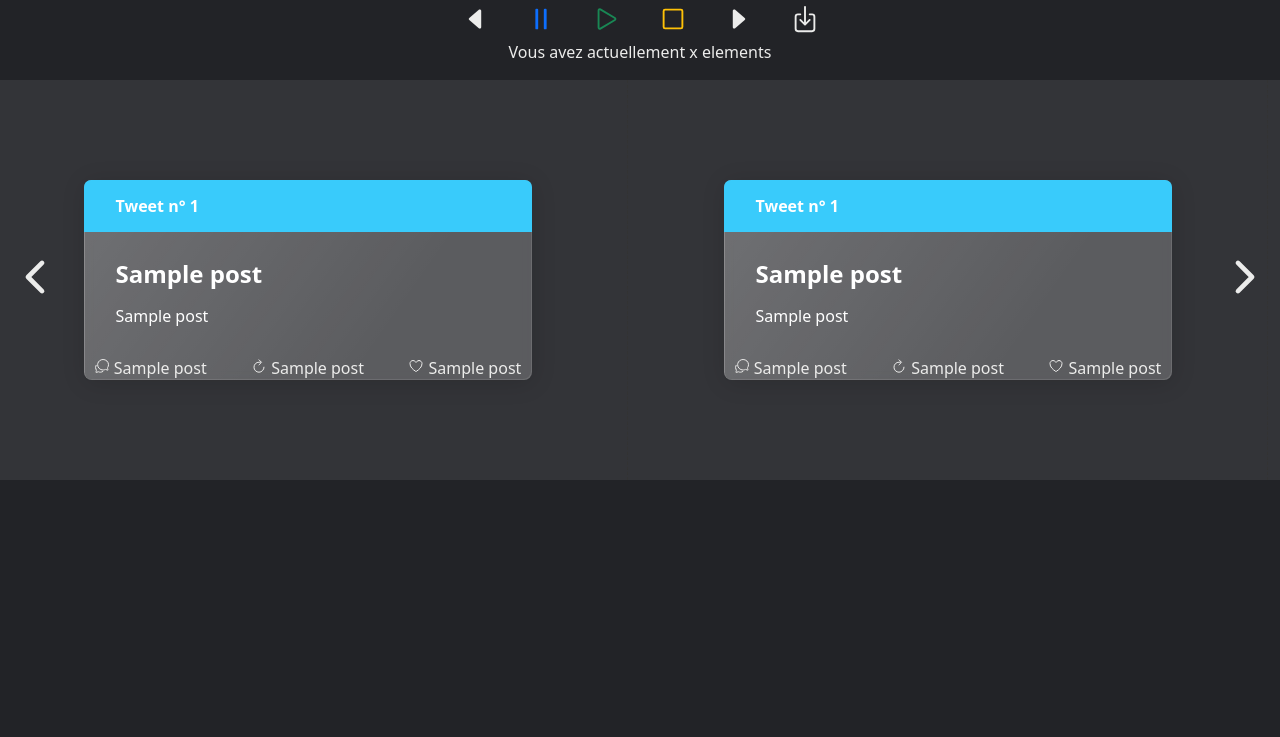
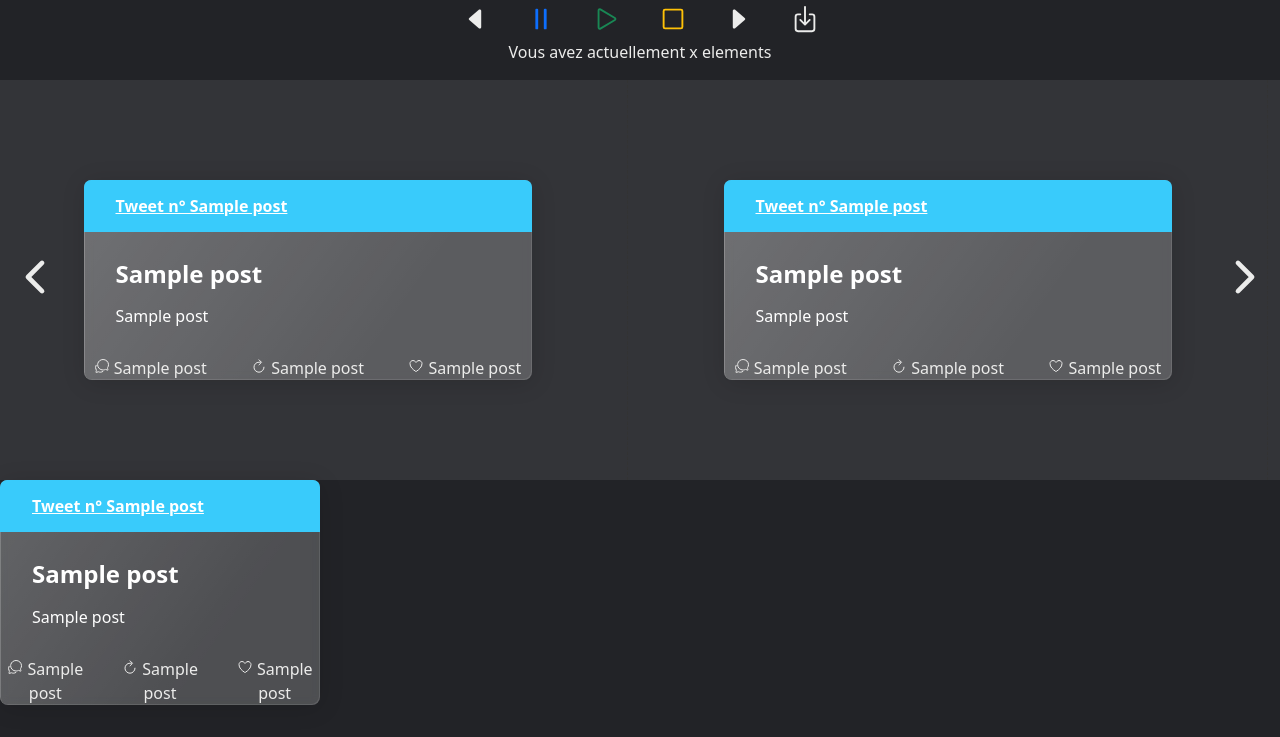
Before and after one commit to Walomer/Remote-For-Crawler, a Flask app: template templates/home.html in a window 1280 px wide. Shown: the part 454-1191 px from the top of the page. Before the commit the page ends 934 px from the top, so only its background shows below. Run offline with Flask 2, Linux system fonts and the light colour scheme; the template is opened without the code that fills it: most values are stand-ins (such as "Sample title", 1, 10 or a date in 2020); some libraries are stand-ins or nearby versions; some web fonts are replaced.

Commit message:
Ajout d'une nouvelle table (requete) pour gérer les différentes requete émise par l'utilisateur

```diff
--- a/main.py
+++ b/main.py
@@ -1,3 +1,4 @@
+import datetime
 import sqlite3
 from werkzeug.exceptions import abort
 from flask import Flask, render_template, request
@@ -14,14 +15,18 @@ def home():
     sqliteConnection  = sqlite3.connect('database/database.db')
     cursor = sqliteConnection.cursor()
     posts = cursor.execute('SELECT * FROM posts').fetchall()
+    print(datetime.datetime.now().strftime("%Y-%m-%d %H:%M:%S"))
+    requete = cursor.execute('SELECT * FROM requetes').fetchall()
+    print(requete)
+    if(not requete):
+        requete = [0]
+    print(requete)
     cursor.close()
-    return render_template('home.html', posts=posts)
+    return render_template('home.html', posts=posts, id_requete=requete[0]+1)
 
 @app.route('/research', methods=['POST'])
 def research():
     print(request.form.to_dict(flat=False))
-    #! afficher les tweet dans article selon bdd
-    #! SLIDER -> PARTIE AFFICHAGE
     #! regarder si possibilite de stop, reprendre, 10 avant, 10 apres (la télécommande)
     #! Gestion des bouttons de la telecommande ici !! Selon des fonctions definies et des variables globales
     # Voir les parametres du form
@@ -36,6 +41,16 @@ def research():
     search = request.form.get('search')
     typeSearch = request.form.get('typeRecherche')
     qte = request.form.get('qte_tweet')
+
+    # On récupère le numéro de la requete
+    id_requete = request.form.get("id_requete")
+    # Ajout de la nouvelle requete à la base de donnée
+    # sqliteConnection.execute("""INSERT INTO requetes (id, nom_recherche, type, date, quantite)
+    #                                    VALUES (?,?,?,?,?);""", (
+    #     id_requete, search, typeSearch, datetime.datetime.now().date(), qte))
+    #print(id_requete)
+
+
 
     # Si on arrive ici, c'est un nouvelle recherche, dont on réinitialise notre liste
     tweets = []
@@ -54,7 +69,7 @@ def research():
             # On regarde le nombre demander dans le formulaire et une fois qu'on arrive à cette quantité on sort de la boucle
             if i > int(qte):
                 break
-            ajoutBDD(tweet,search)
+            ajoutBDD(tweet,search, id_requete)
 
         msg = search+" by users"
     elif typeSearch == "typeHashtag":
@@ -64,7 +79,7 @@ def research():
     else:
         # On parcours la liste des résultat du scrap pour les ajouter dans un dictionnaire afin de pouvoir traiter les données plus facilement
         for i, tweet in enumerate(scraper.get_items()):
-            ajoutBDD(tweet,search)
+            ajoutBDD(tweet,search, id_requete)
 
     # On récupère toute les donnée de la base de donnée afin de les afficher sur le résultat
     posts = cursor.execute('SELECT * FROM posts').fetchall()
@@ -79,7 +94,7 @@ def get_db_connection():
     return conn
 
 # Ajoutes les données dans la base de donnée
-def ajoutBDD(tweet, search):
+def ajoutBDD(tweet, search, id_requete):
     sqliteConnection  = sqlite3.connect('database/database.db')
     cursor = sqliteConnection.cursor()
     print("lien twiter : " + str(tweet))
@@ -87,23 +102,40 @@ def ajoutBDD(tweet, search):
     tweets_id = cursor.execute('SELECT tweet_id FROM posts').fetchall()
     # Vérification qu'il existe déjà une valeur dans la base de donnée sinon on ne pourra pas parcourir les tweet pour vérifier
     if(tweets_id):
-        for tweet_id in tweets_id[0]:
-            # Vérification pour ne pas ajouter les doublons et ne pas avoir de problème avec la base de donnée
-            if tweet_id != tweet.id:
-                ####  Ajout dans la base de donnée de chaques réponses ###
-                # Préparation de la requête
-                sqliteConnection.execute("""INSERT INTO posts (tweet_id, user_name, content, reply_count, retweet_count, likes, created_date, search, linkToTweet)
-                                       VALUES (?,?,?,?,?,?,?,?,?);""", (
-                    tweet.id, tweet.user.username, tweet.content, tweet.replyCount, tweet.retweetCount, tweet.likeCount,
-                    tweet.date, search, str(tweet)))
-                print("Record inserted successfully into SqliteDb_developers table ")
+        if(checkIfTweetExist(tweet.id)):
+        # Vérification pour ne pas ajouter les doublons et ne pas avoir de problème avec la base de donnée
+            ####  Ajout dans la base de donnée de chaques réponses ###
+            # Préparation de la requête
+            sqliteConnection.execute("""INSERT INTO posts (tweet_id, user_name, content, reply_count, retweet_count, likes, created_date, search, linkToTweet, id_requete)
+                                   VALUES (?,?,?,?,?,?,?,?,?,?);""", (
+                tweet.id, tweet.user.username, tweet.content, tweet.replyCount, tweet.retweetCount, tweet.likeCount,
+                tweet.date, search, str(tweet)), id_requete)
+            print("Record inserted successfully into SqliteDb_developers table ")
     # Si il n'y a rien le premier tweet sera l'initialisation de notre base de donnée
     else:
-        sqliteConnection.execute("""INSERT INTO posts (tweet_id, user_name, content, reply_count, retweet_count, likes, created_date, search, linkToTweet)
-                               VALUES (?,?,?,?,?,?,?,?,?);""", (
+        sqliteConnection.execute("""INSERT INTO posts (tweet_id, user_name, content, reply_count, retweet_count, likes, created_date, search, linkToTweet, id_requete)
+                               VALUES (?,?,?,?,?,?,?,?,?,?);""", (
             tweet.id, tweet.user.username, tweet.content, tweet.replyCount, tweet.retweetCount, tweet.likeCount,
-            tweet.date, search, str(tweet)))
+            tweet.date, search, str(tweet)), id_requete)
     sqliteConnection.commit()
+
+
+#Regarde si le tweet est déjà dans la base de donné
+def checkIfTweetExist(tweetidToAdd):
+    print("Je suis checkIfTweetExist")
+    exist = True
+    sqliteConnection  = sqlite3.connect('database/database.db')
+    cursor = sqliteConnection.cursor()
+    tweets_id = cursor.execute('SELECT tweet_id FROM posts').fetchall()
+    for tweet_id in tweets_id:
+        print("ID Tweet déjà enregistrer " + str(tweet_id))
+        print("ID à vérifier " + str(tweetidToAdd))
+        if(tweetidToAdd == tweet_id[0]):
+            exist = False
+            break
+    print(exist)
+    return exist
+
 
 if __name__ == "__main__":
     app.run(debug=True, port=3000)
--- a/templates/home.html
+++ b/templates/home.html
@@ -7,10 +7,12 @@
                 <div class="form-group">
 
                     <label id="recherche" class="form-label">Entrez votre recherche*</label>
-            <input type="text" for="recherche" class="form-control" name="search" required placeholder="Entrez votre recherche ici"/>
+                    <input type="text" for="recherche" class="form-control" name="search" required
+                           placeholder="Entrez votre recherche ici"/>
 
                     <label id="count" class="form-label mt-1">Indiquez la taille de l'échantillon*</label>
-            <input type="number" for="count" class="form-control" name="qte_tweet" value="0" required placeholder="0" min="-1"/>
+                    <input type="number" for="count" class="form-control" name="qte_tweet" value="0" required
+                           placeholder="0" min="-1"/>
                     <small class="form-text text-muted">Si vous ne souhaitez pas avoir de limite, laissez "0"</small>
 
                 </div>
@@ -29,10 +31,12 @@
         </div>
         <div class="col">
 
-          <label id="date_start" class="form-label">Indiquez une date de début -<small class="small"> Optionnel</small></label>
+            <label id="date_start" class="form-label">Indiquez une date de début -<small class="small">
+                Optionnel</small></label>
             <input type="date" for="date_start" class="form-control" name="date_start"/>
 
-          <label id="date_start" class="form-label mt-1">Indiquez une date de fin -<small class="small"> Optionnel</small></label>
+            <label id="date_start" class="form-label mt-1">Indiquez une date de fin -<small class="small">
+                Optionnel</small></label>
             <input type="date" for="date_start" class="form-control" name="date_end"/>
 
             <button type="submit" class="btn btn-light submitForm mt-3">Launch request</button>
@@ -50,11 +54,8 @@
         <ion-icon class="picto mx-2" name="download-outline"></ion-icon>
         <p>Vous avez actuellement x elements</p>
     </div>
-    {# <div class="alert alert-dismissible alert-light mt-4">
-      <button type="button" class="btn-close" data-bs-dismiss="alert"></button>
-      <strong>Heads up!</strong> This <a href="#" class="alert-link">alert needs your attention</a>, but it's not super important.
-    </div> #}
 </div>
+
 {# ---------- SLIDER AFFICHAGE TWEET ---------- #}
 {% if posts %}
 <div class="containerCarousel">
@@ -63,7 +64,9 @@
             {% for i in range(0,6) %}
             <div class="col p-0 tweet">
                 <div class="card border-info d-block m-auto" style="width: 28rem;">
-                  <div class="card-header">Tweet n° {{posts[i][0]}}</div>
+                    <a href="{{ posts[i][11]}}">
+                        <div class="card-header">Tweet n° {{ posts[i][3] }}</div>
+                    </a>
                     <div class="card-body">
                         <h4 class="card-title">{{posts[i][7]}}</h4>
                         <p class="card-text">{{posts[i][8]}}</p>
@@ -99,8 +102,7 @@
 {% endif %}
 {# ---------- FIN DU SLIDER ---------- #}
 
-    {# {% for tweet in ans %}
-
+{% for post in posts %}
 <div class="card border-info mb-3" style="max-width: 20rem;">
     <a href="{{post[11]}}">
         <div class="card-header">Tweet n° {{ post[3] }}</div>
@@ -125,5 +127,5 @@
     </div>
 </div>
 {% endfor %}
-  </div> #}
+</div>
 {% endblock %}
```
Also changed, not shown: database/schema.sql (+10 -1 lines), database/database.db. Lines whose indentation alone changed are shown as unchanged.
